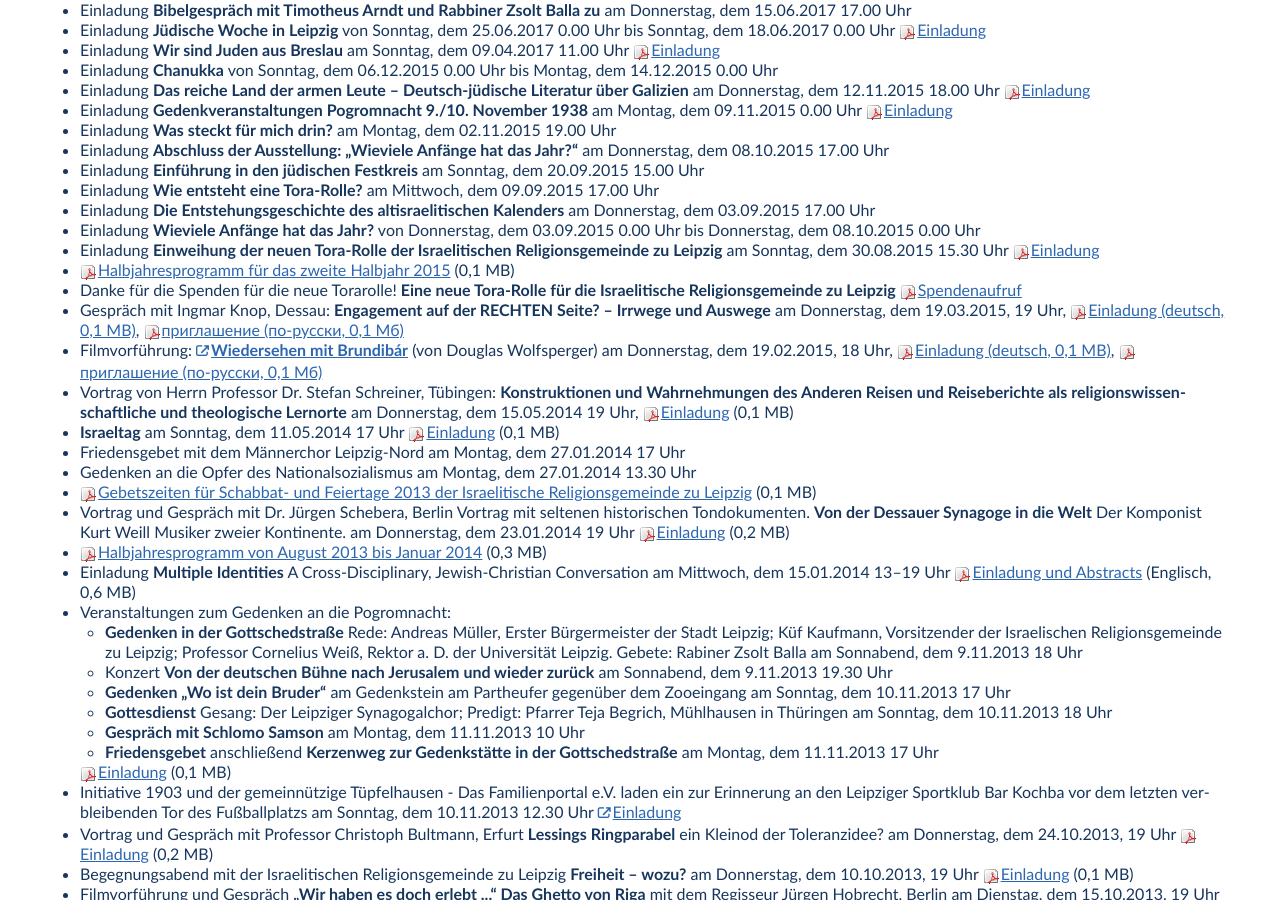
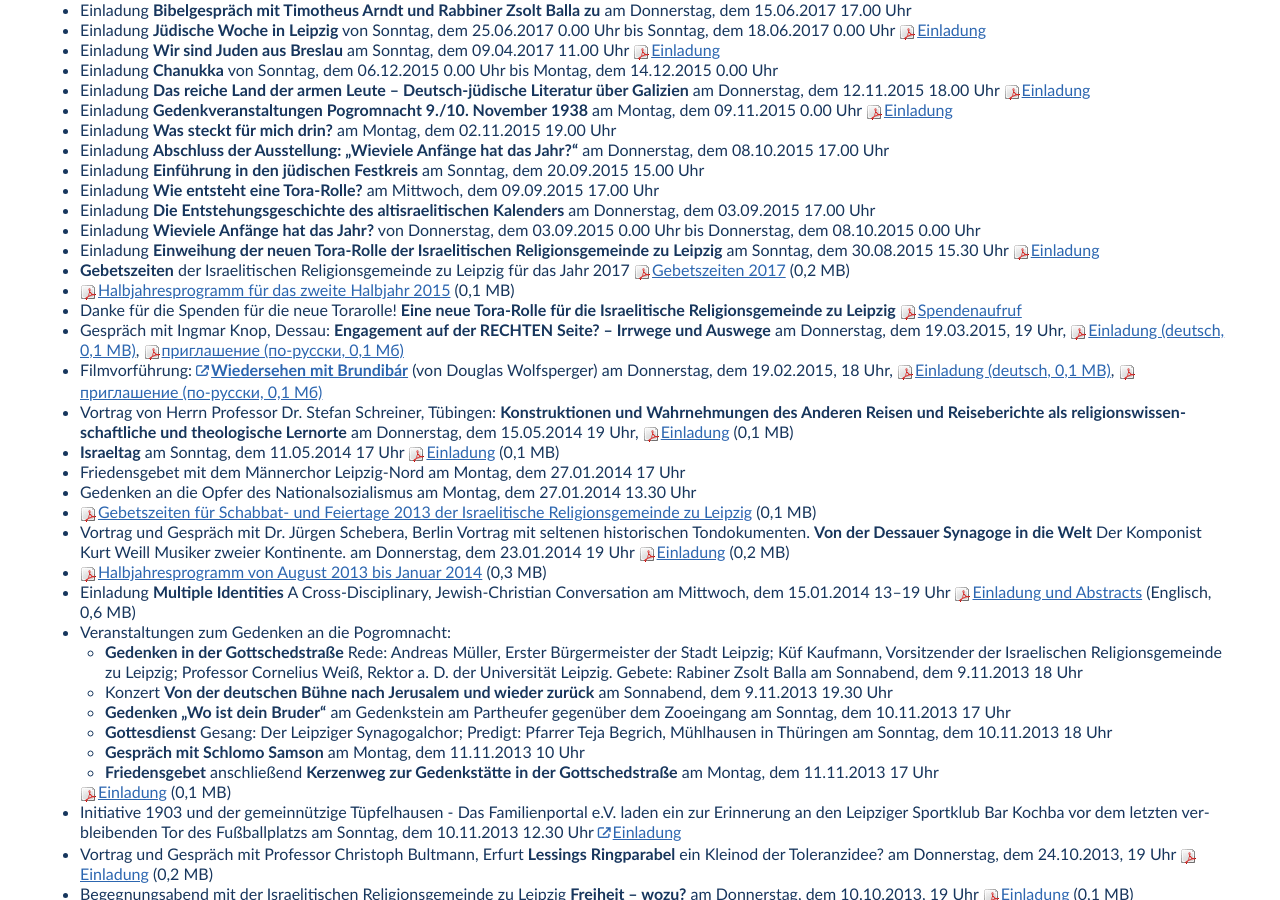
Before and after one commit to white-gecko/jcha.de, a Jekyll site: the page built from archiv.html, in a window 1280 px wide and 900 px high, scrolled down 442 px. Built offline with Jekyll 4.4.1, drawn with Linux system fonts in a browser that asks for light colours.

Commit message:
Update Gebetszeiten 2018

```diff
--- a/archiv.html
+++ b/archiv.html
@@ -29,6 +29,7 @@
 {% endif %}
 {% endfor %}
 
+<li><strong>Gebetszeiten</strong> der Israelitischen Religionsgemeinde zu Leipzig für das Jahr 2017 <a class="pdf" href="/einladungen/2017_gebetszeiten_irg_leipzig.pdf">Gebetszeiten 2017</a> (0,2 MB)</li>
 <li><a class="pdf" href="einladungen/2015-10_2-Halbjahresprogramm.pdf">Halbjahresprogramm für das zweite Halbjahr 2015</a> (0,1 MB)</li>
 <li>Danke für die Spenden für die neue Torarolle! <strong>Eine neue Tora-Rolle für die Israelitische Religionsgemeinde zu Leipzig</strong> <span class="anhang"><a class="pdf"
 href="einladungen/2015-05-28_Spendenaufruf_Tora-Rolle_fuer_IRG_Leipzig_NEU.pdf">Spendenaufruf</a></span></li>
--- a/index.html
+++ b/index.html
@@ -49,8 +49,8 @@
     <a class="pdf" href="/einladungen/2016-08-17_-_02_-_Halbjahresprogramm.pdf">Programm</a> (0,1 MB)
 </p>
 <p>
-    <strong>Gebetszeiten</strong> der Israelitischen Religionsgemeinde zu Leipzig für das Jahr 2017<br />
-    <a class="pdf" href="/einladungen/2017_gebetszeiten_irg_leipzig.pdf">Gebetszeiten 2017</a> (0,2 MB)<br /><br />
+    <strong>Gebetszeiten</strong> der Israelitischen Religionsgemeinde zu Leipzig für das Jahr 2018<br />
+    <a class="pdf" href="/einladungen/2018_gebetszeiten_irg_leipzig.pdf">Gebetszeiten 2018</a> (0,2 MB)<br /><br />
 </p>
 
 <p>
```
Also changed, not shown: 2 other files.
